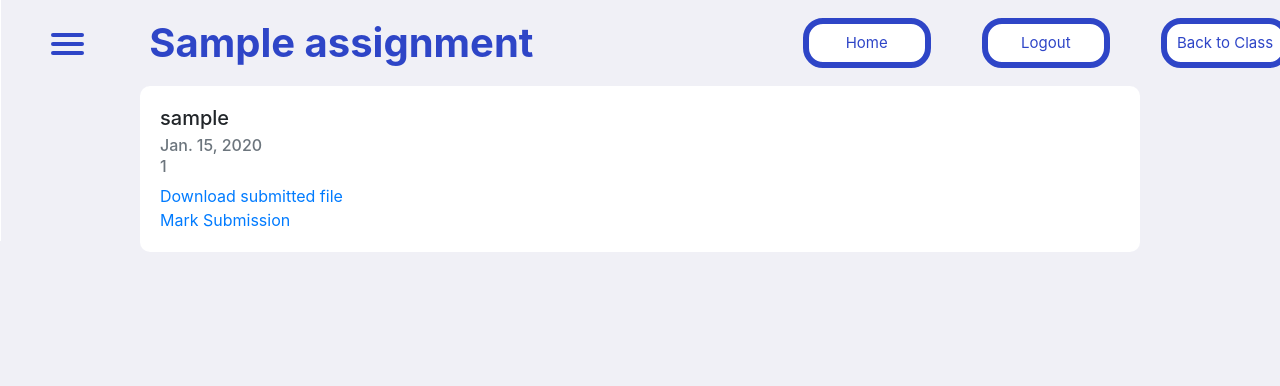
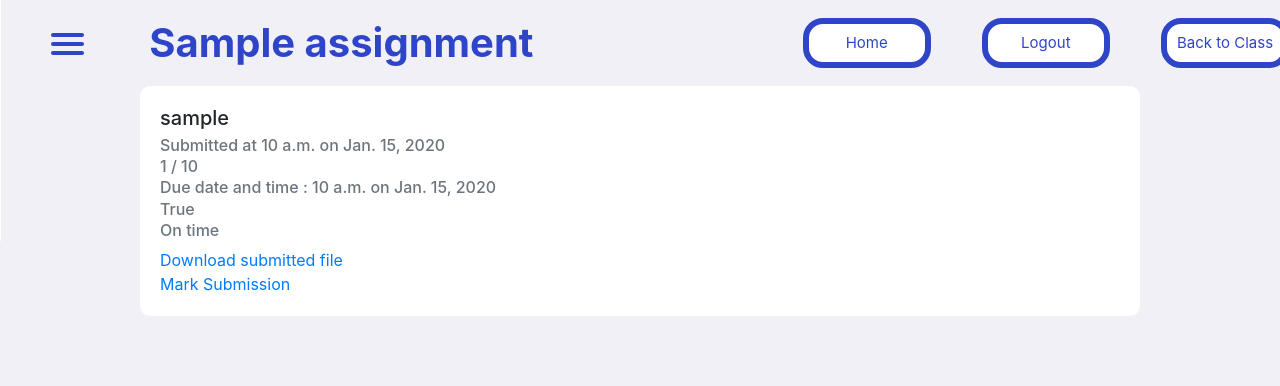
Before and after one commit to Aafiya-H/Classroom, a Django app: page /assignment_summary/1 in a window 1280 px wide. Shown: the top 386 px of the page. Run offline with Django 3.2, Linux system fonts and the light colour scheme; a user stored in the database is signed in; tables that the repository leaves empty hold one stand-in row (values such as "Sample post"); some libraries are stand-ins or nearby versions.

Commit message:
due date checker added

```diff
--- a/base/forms.py
+++ b/base/forms.py
@@ -20,6 +20,7 @@ class JoinClassForm(forms.Form):
 class CreateAssignmentForm(forms.Form):
     assignment_name = forms.CharField(max_length=50,label='Assignment Name')
     due_date = forms.DateField(initial=datetime.date.today(),label='Due Date')
+    due_time = forms.TimeField(initial=(13,13,1),label='Due Time')
     instructions = forms.CharField(label='Instructions',widget=forms.Textarea)
     total_marks = forms.IntegerField(label='Total Marks')
 
--- a/base/models.py
+++ b/base/models.py
@@ -1,7 +1,9 @@
 from django.db import models
 from django.conf import settings
 from django.contrib.auth.models import AbstractUser
+from django.utils.timesince import timesince
 import os
+from datetime import datetime
 
 class CustomUser(AbstractUser):
     email = models.EmailField()
@@ -32,6 +34,7 @@ class Assignments(models.Model):
     assignment_name=models.CharField(max_length=50)
     classroom_id=models.ForeignKey(Classrooms,on_delete=models.CASCADE)
     due_date=models.DateField()
+    due_time=models.TimeField(default=(10,10))
     posted_date=models.DateField(auto_now_add=True)
     instructions=models.TextField()
     total_marks=models.IntegerField(default=100)
@@ -40,10 +43,22 @@ class Assignments(models.Model):
     def __str__(self):
         return self.assignment_name
 
+    # def datetime_var(self):
+    #     dt1=datetime.date(self.due_date)
+    #     dt2=datetime.time(self.due_time)
+    #     return datetime.combine(dt1,dt2)
+
 class Submissions(models.Model):
     assignment_id=models.ForeignKey(Assignments,on_delete=models.CASCADE)
     student_id=models.ForeignKey(Students,on_delete=models.CASCADE)
     submitted_date=models.DateField(auto_now_add=True)
+    submitted_time=models.TimeField(auto_now_add=True)
     submitted_on_time=models.BooleanField(default=True)
     marks_alloted=models.IntegerField(default=0)
     submission_file = models.FileField(upload_to='documents')
+
+    # def datetime_var(self):
+    #     dt1=datetime.date(self.submitted_date)
+    #     dt2=datetime.time(self.submitted_time)
+    #     dt = datetime.combine(dt1,dt2)
+    #     return dt
--- a/base/templates/base/assignment_summary.html
+++ b/base/templates/base/assignment_summary.html
@@ -54,8 +54,15 @@
       {% for submission in submissions %}
         <div class="card-body submission-card">
             <h5 class="card-title">{{ submission.student_id.student_id.username }}</h5>
-            <h6 class="card-subtitle mb-2 text-muted">{{ submission.submitted_date }}</h6>
-            <h6 class="card-subtitle mb-2 text-muted">{{ submission.marks_alloted }}</h6>
+            <h6 class="card-subtitle mb-2 text-muted">Submitted at {{ submission.submitted_time }} on {{ submission.submitted_date }}</h6>
+            <h6 class="card-subtitle mb-2 text-muted">{{ submission.marks_alloted }} / {{ submission.assignment_id.total_marks }}</h6>
+            <h6 class="card-subtitle mb-2 text-muted">Due date and time : {{ submission.assignment_id.due_time }} on {{ submission.assignment_id.due_date }}</h6>
+            <h6 class="card-subtitle mb-2 text-muted">{{submission.submitted_on_time}}</h6>
+            {% if submission.submitted_on_time %}
+            <h6 class="card-subtitle mb-2 text-muted">On time</h6>
+            {% else %}
+            <h6 class="card-subtitle mb-2 text-muted">Oops! Submitted late</h6>
+            {% endif %}
             <a  href="{% get_media_prefix %}{{ submission.submission_file }}" download> Download submitted file </a>
             <br>
             <a href="#mark_assignment" data-submission_value="{{ submission.id }}" data-assignment_value="{{ submission.assignment_id.id }}" data-user_id="{{ user.id }}">Mark Submission</a>
--- a/base/templates/base/class_page.html
+++ b/base/templates/base/class_page.html
@@ -24,7 +24,8 @@
                 <div class="card assignment_card" style="width: 18rem;">
                 <div class="card-body">
                 <h5 class="card-title">{{assignment.assignment_name}}</h5>
-                <h6 class="card-subtitle mb-2 text-muted">{{ assignment.due_date }}</h6>
+                <h6 class="card-subtitle mb-2 text-muted">Assignment posted on {{ assignment.posted_date }}</h6>
+                <h6 class="card-subtitle mb-2 text-muted">Assignment due at {{ assignment.due_time }} on {{ assignment.due_date }}</h6>
                 </div>
                 </div>
                 </a>
--- a/base/views.py
+++ b/base/views.py
@@ -11,6 +11,7 @@ from .forms import *
 from . import email
 
 from itertools import chain
+from datetime import datetime
 
 def landing_page(request):
     return render(request,'base/landing_index.html')
@@ -128,10 +129,11 @@ def create_assignment(request,classroom_id):
         if form.is_valid():
             assignment_name = form.cleaned_data.get('assignment_name')
             due_date = form.cleaned_data.get('due_date')
+            due_time = form.cleaned_data.get('due_time')
             classroom_id = Classrooms.objects.get(pk=classroom_id)
             instructions = form.cleaned_data.get('instructions')
             total_marks = form.cleaned_data.get('total_marks')
-            assignment = Assignments(assignment_name = assignment_name,due_date = due_date,instructions = instructions,total_marks = total_marks,classroom_id=classroom_id)
+            assignment = Assignments(assignment_name = assignment_name,due_date = due_date,due_time=due_time,instructions = instructions,total_marks = total_marks,classroom_id=classroom_id)
             assignment.save()
             email.assignment_post_mail(classroom_id,assignment.id)
             return redirect('render_class',id=classroom_id.id)
@@ -193,6 +195,11 @@ def submit_assignment_request(request,assignment_id):
     except Exception as e:
         print(str(e))
         submission = Submissions(assignment_id = assignment,student_id= student_id,submission_file = file_name)
+        dt1=datetime.now()
+        dt2=datetime.combine(assignment.due_date,assignment.due_time)
+        time = timesince(dt1, dt2)
+        if time[0]=='0':
+            submission.submitted_on_time=False
         submission.save()
         email.submission_done_mail(assignment_id,request.user,file_name)
         return JsonResponse({'status':'SUCCESS'})
```
Also changed, not shown: base/migrations/0001_initial.py, base/migrations/0002_auto_20201204_1719.py (added).
